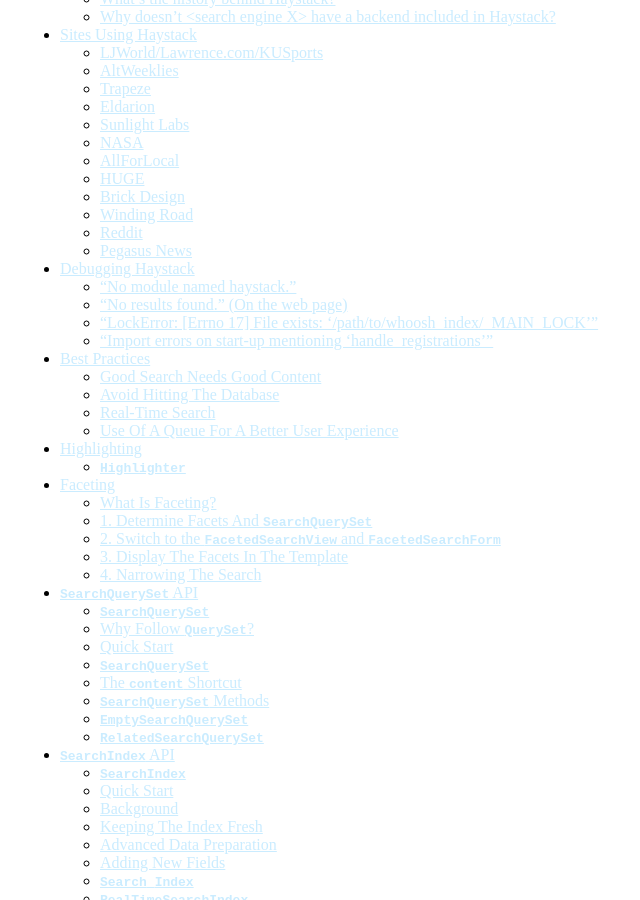
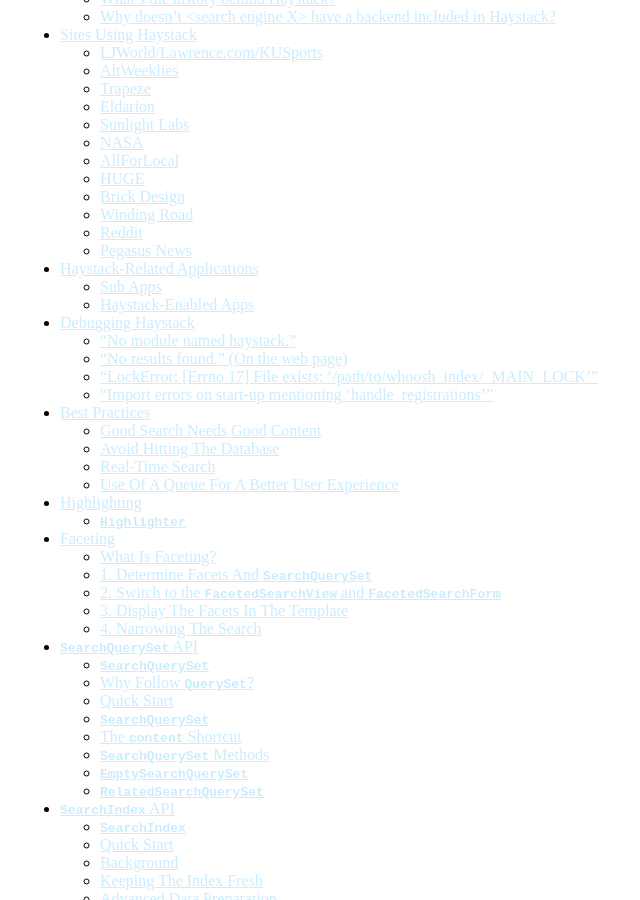
Before and after one commit to django-haystack/django-haystack, a Sphinx documentation site: the page built from docs/toc.rst, in a window 1280 px wide and 900 px high, scrolled down 1426 px. Shown: the whole window, without its empty margins (170-810 px from the left). Built offline with Sphinx 7.4.7, drawn with Linux system fonts in a browser that asks for light colours; a style sheet for code colours, icons or effects is not loaded; some of the changed lines change nothing that is shown.

Commit message:
Added other apps documentation for Haystack-related apps.

```diff
--- a/docs/index.rst
+++ b/docs/index.rst
@@ -30,6 +30,7 @@
    management_commands
    faq
    who_uses
+   other_apps
    installing_search_engines
    debugging
 
--- /dev/null
+++ b/docs/other_apps.rst
@@ -0,0 +1,63 @@
+=============================
+Haystack-Related Applications
+=============================
+
+Sub Apps
+========
+
+These are apps that build on top of the infrastructure provided by Haystack.
+Useful for essentially extending what Haystack can do.
+
+queued_search
+-------------
+
+http://github.com/toastdriven/queued_search
+
+Provides a queue-based setup as an alternative to ``RealTimeSearchIndex`` or
+constantly running the ``update_index`` command. Useful for high-load, short
+update time situations.
+
+saved_searches
+--------------
+
+http://github.com/toastdriven/saved_searches
+
+Adds personalization to search. Retains a history of queries run by the various
+users on the site (including anonymous users). This can be used to present the
+user with their search history and provide most popular/most recent queries
+on the site.
+
+haystack-static-pages
+---------------------
+
+http://github.com/trapeze/haystack-static-pages
+
+Provides a simple way to index flat (non-model-based) content on your site.
+By using the management command that comes with it, it can crawl all pertinent
+pages on your site and add them to search.
+
+django-tumbleweed
+-----------------
+
+http://github.com/mcroydon/django-tumbleweed
+
+Provides a tumblelog-like view to any/all Haystack-enabled models on your
+site. Useful for presenting date-based views of search data. Attempts to avoid
+the database completely where possible.
+
+
+Haystack-Enabled Apps
+=====================
+
+These are reusable apps that ship with ``SearchIndexes``, suitable for quick
+integration with Haystack.
+
+* django-faq (freq. asked questions app) - http://github.com/benspaulding/django-faq
+* django-essays (blog-like essay app) - http://github.com/bkeating/django-essays
+* gtalug (variety of apps) - http://github.com/myles/gtalug
+* sciencemuseum (science museum open data) - http://github.com/simonw/sciencemuseum
+* vz-wiki (wiki) - http://github.com/jobscry/vz-wiki
+* ffmff (events app) - http://github.com/stefreak/ffmff
+* Dinette (forums app) - http://github.com/uswaretech/Dinette
+* fiftystates_site (site) - http://github.com/sunlightlabs/fiftystates_site
+* Open-Knesset (site) - http://github.com/ofri/Open-Knesset
--- a/docs/toc.rst
+++ b/docs/toc.rst
@@ -16,6 +16,7 @@
    settings
    faq
    who_uses
+   other_apps
    debugging
 
    best_practices
```
